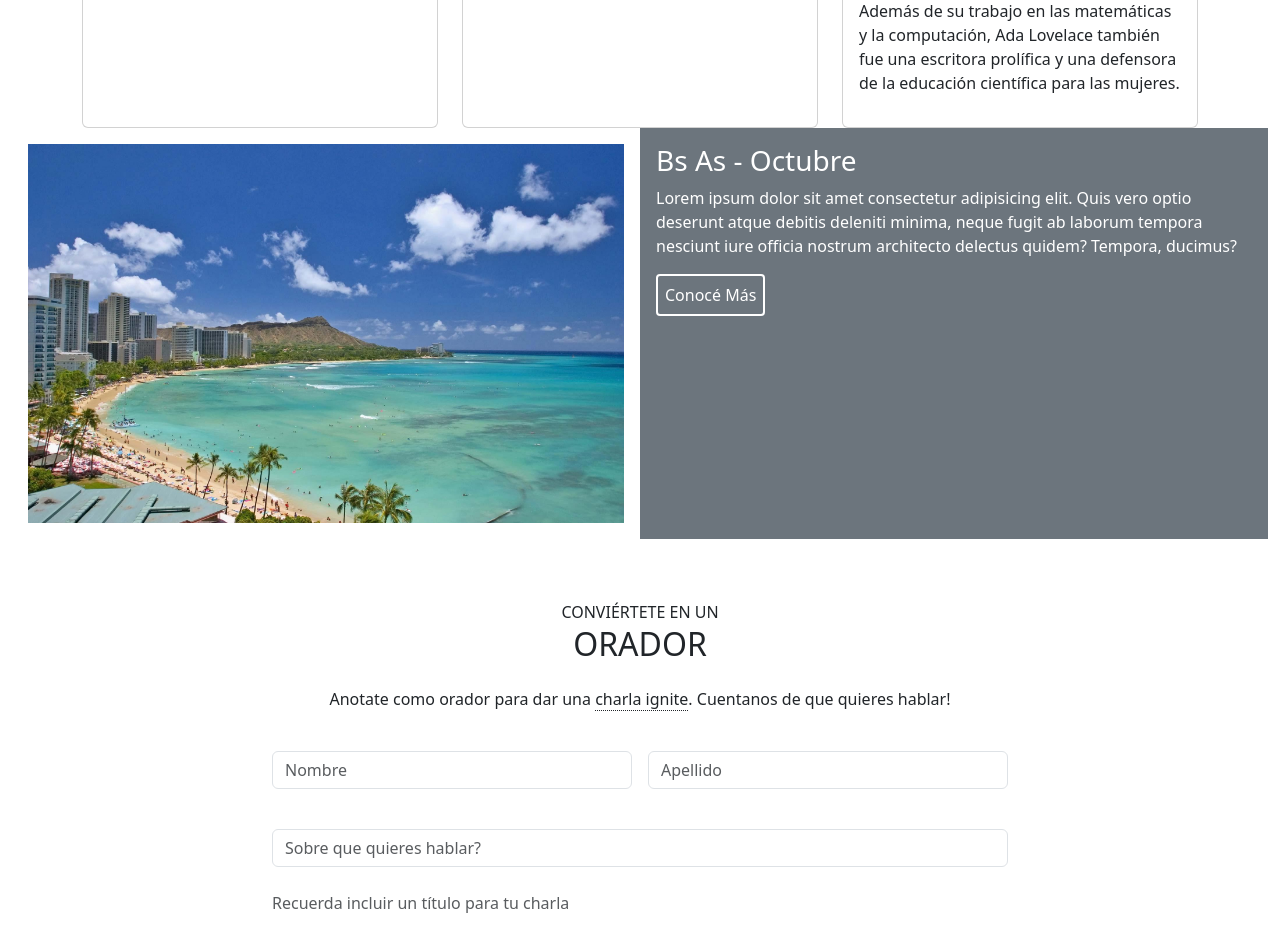
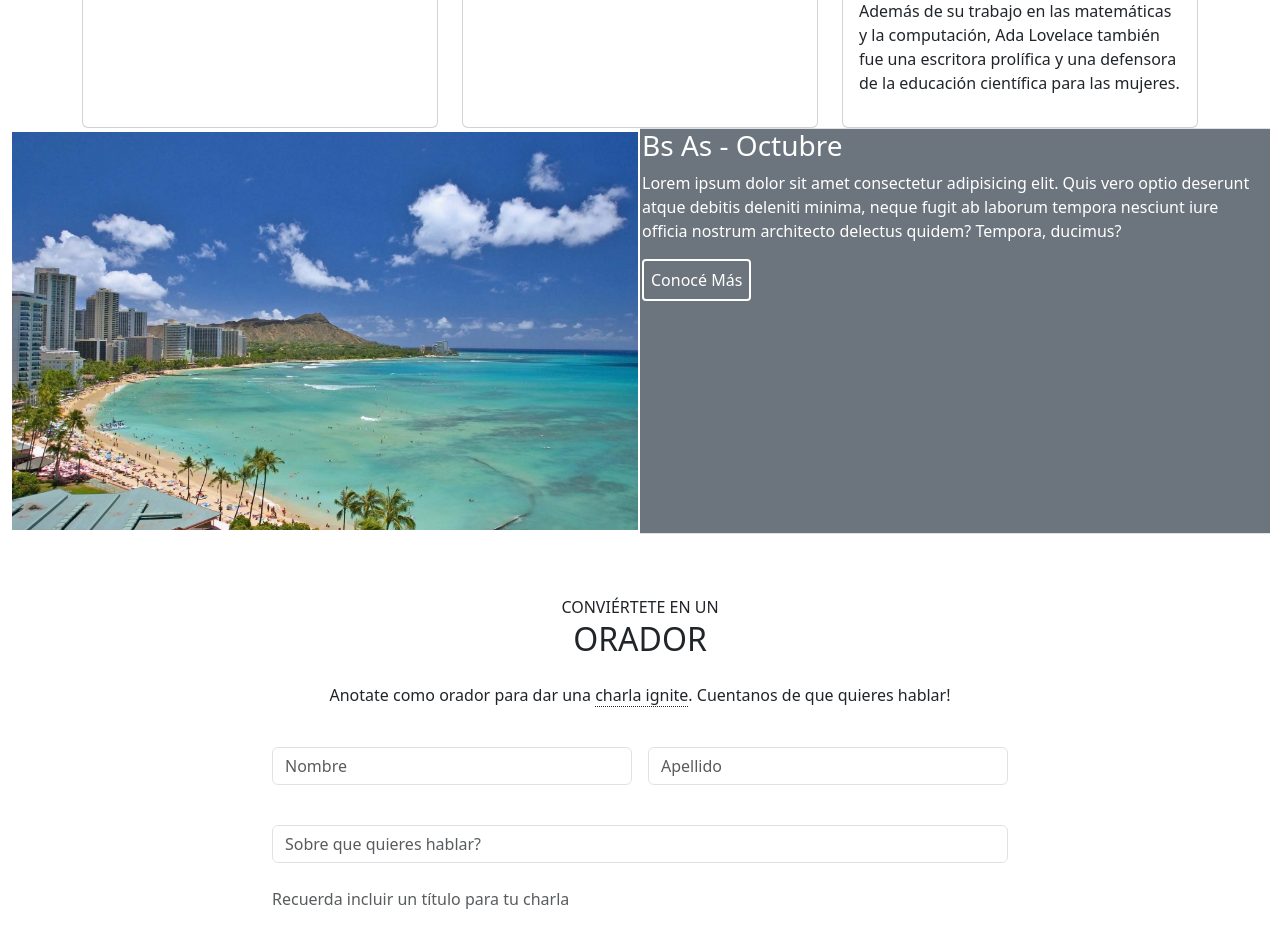
Before and after one commit to nibeyrovictor/tp1codoacodo2023, a plain HTML site: page index.html in a window 1280 px wide. Shown: the part 1460-2388 px from the top of the page. Drawn offline with nearby package versions, Linux system fonts and the light colour scheme.

Commit message:
se corrigió padding y margin, agregando bordes a la sección <!--2 columnas 1 de imagen, otra de texto -->

```diff
--- a/index.html
+++ b/index.html
@@ -125,11 +125,11 @@
 <!--2 columnas 1 de imagen, otra de texto -->
 <section>
   <div class="container-fluid">
-      <div class="row g-0">
-        <div class="col-12 col-md-6 p-3">
-          <img src="./images/honolulu.jpg" alt="Descripción de la imagen" class="img-fluid w-100 h-100 object-fit-cover">
+    <div class="row gx-3 gx-md-1">
+      <div class="col-12 col-md-6 pt-1 pb-1">
+        <img src="./images/honolulu.jpg" alt="Descripción de la imagen" class="img-fluid">
       </div>
-        <div class="col-12 col-md-6 bg-secondary text-white p-3">
+      <div class="col-12 col-md-6 bg-secondary text-white border-top border-bottom">
         <h3>Bs As - Octubre</h3>
         <p>Lorem ipsum dolor sit amet consectetur adipisicing elit. Quis vero optio deserunt atque debitis deleniti minima, neque fugit ab laborum tempora nesciunt iure officia nostrum architecto delectus quidem? Tempora, ducimus?</p>
         <button class="btn btn-primary boton1">Conocé Más</button>
@@ -137,7 +137,6 @@
     </div>
   </div>
 </section>
-
 
 
 
--- a/styles/style.css
+++ b/styles/style.css
@@ -11,7 +11,11 @@ main {
     color: white;
 }
 
-
+.image-details {
+    border-top: 1px solid #fff;
+    border-bottom: 1px solid #fff;
+    height: 100%;
+  }
 main h1 {
     margin-left: 60%;
     margin-right: 10%;
```
Lines whose indentation alone changed are shown as unchanged.
